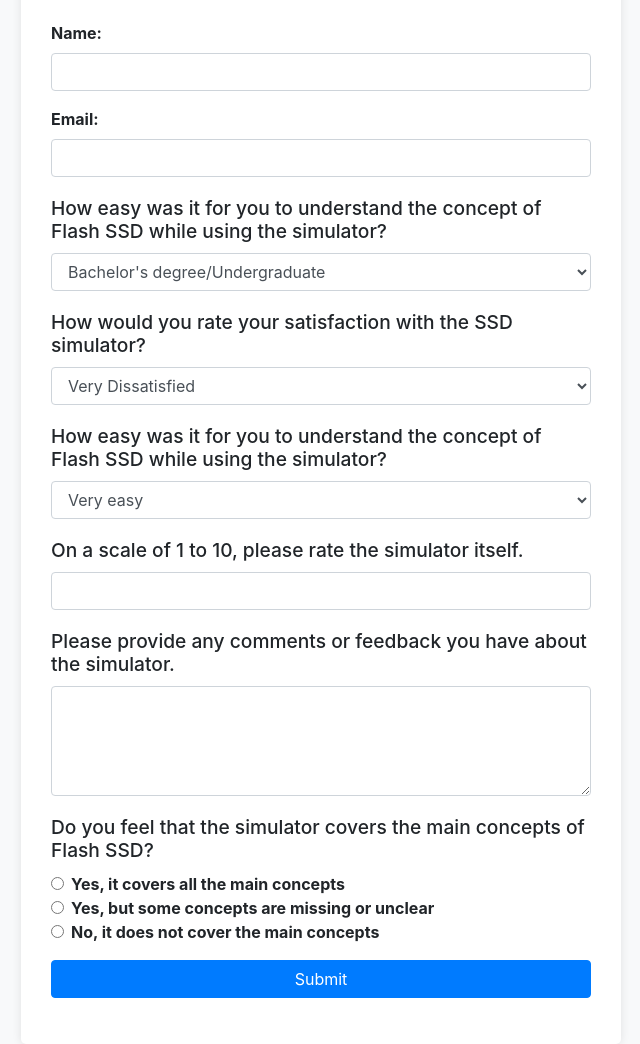
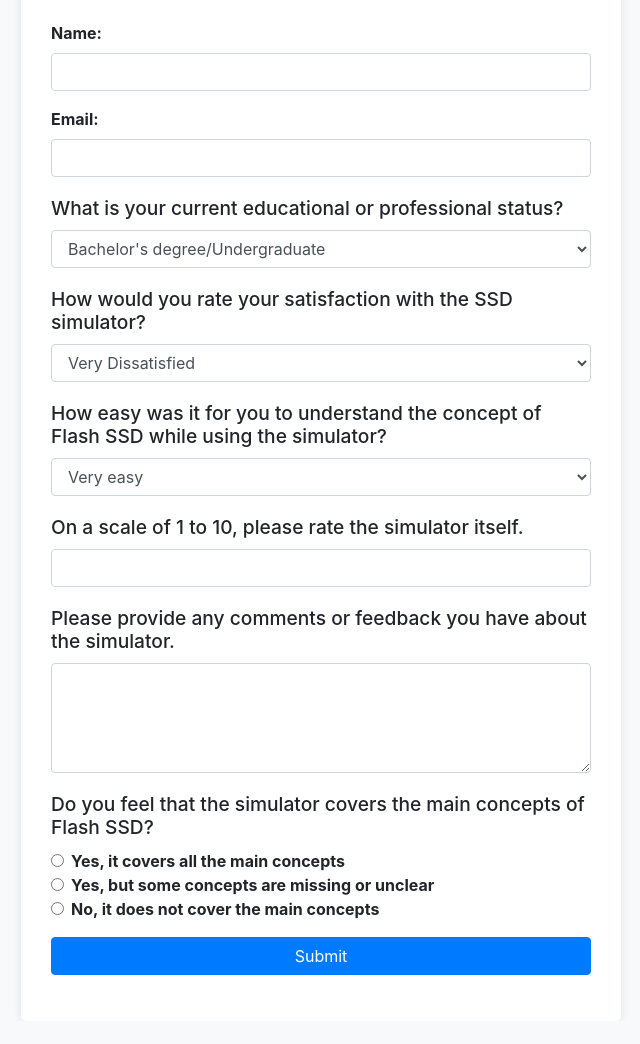
Before and after one commit to bithabib/flash_ssd_simulator_web, a Python web app: template templates/feedback.html in a window 1280 px wide. Shown: the part 233-1277 px from the top of the page, without its empty margins (319-959 px from the left). After the commit the page ends 1208 px from the top, so only its background shows below. Run offline with Jinja, Linux system fonts and the light colour scheme; the template is opened without the code that fills it, so the values that code supplies are empty; some libraries are stand-ins or nearby versions.

Commit message:
feedback question update

```diff
--- a/templates/feedback.html
+++ b/templates/feedback.html
@@ -62,7 +62,7 @@
       </div>
 
       <div class="form-group">
-        <h2>How easy was it for you to understand the concept of Flash SSD while using the simulator?</h2>
+        <h2>What is your current educational or professional status?</h2>
         <select class="form-control" name="profession" id="profession" required>
           <option value="bachelor">Bachelor's degree/Undergraduate</option>
           <option value="masters">Master's degree</option>
```
